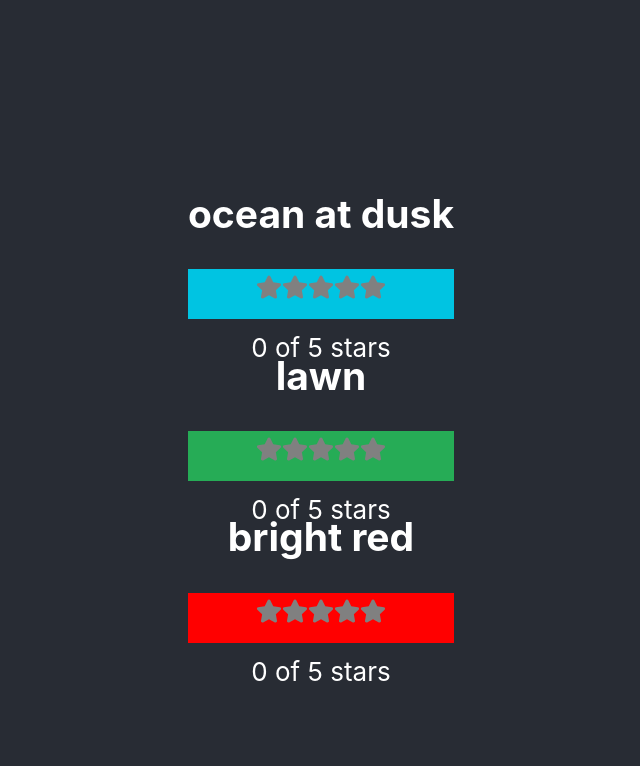
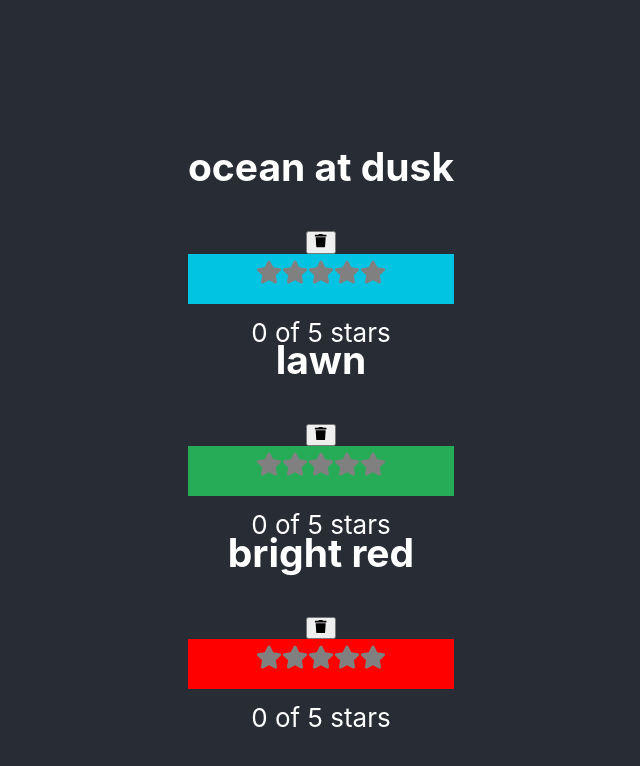
Before and after one commit to TatsukiSatoh/react-hands-on, a React (Create React App) app: page / in a window 1280 px wide. Shown: the top 766 px of the page, without its empty margins (319-959 px from the left). Built offline with nearby package versions, Linux system fonts and the light colour scheme.

Commit message:
fix: star rating

```diff
--- a/src/App.tsx
+++ b/src/App.tsx
@@ -6,24 +6,24 @@ import colorData from "./color_data.json";
 import ColorList from "./ColorList";
 
 function App() {
-	const [colors] = useState(colorData);
+	const [colors, setColors] = useState(colorData);
 	return (
 		<div className="App">
 			<header className="App-header">
-				{/* <img src={logo} className="App-logo" alt="logo" />
-				<p>
-					Edit <code>src/App.tsx</code> and save to reload.
-				</p>
-				<a
-					className="App-link"
-					href="https://reactjs.org"
-					target="_blank"
-					rel="noopener noreferrer"
-				>
-					Learn React
-				</a> */}
 				<>
-					<ColorList colors={colors} />
+					<ColorList
+						colors={colors}
+						onRemove={(id: string) => {
+							const newColors = colors.filter((color) => color.id !== id);
+							setColors(newColors);
+						}}
+						onRate={(id: string, rating: number) => {
+							const newColors = colors.map((color) =>
+								color.id === id ? { ...color, rating } : color,
+							);
+							setColors(newColors);
+						}}
+					/>
 				</>
 			</header>
 		</div>
--- a/src/Color.tsx
+++ b/src/Color.tsx
@@ -1,14 +1,32 @@
 import StarRating from "./StarRating";
+import { FaTrash } from "react-icons/fa";
+
 export default function Color({
+	id,
 	title,
 	color,
 	rating,
-}: { title: string; color: string; rating: number }) {
+	onRemove,
+	onRate,
+}: {
+	id: string;
+	title: string;
+	color: string;
+	rating: number;
+	onRemove: (f: string) => void;
+	onRate: (f: string, g: number) => void;
+}) {
 	return (
 		<section>
 			<h1>{title}</h1>
+			<button type="button" onClick={() => onRemove(id)}>
+				<FaTrash />
+			</button>
 			<div style={{ height: 50, backgroundColor: color }}>
-				<StarRating selectedStars={rating} />
+				<StarRating
+					selectedStars={rating}
+					onRate={(rating) => onRate(id, rating)}
+				/>
 			</div>
 		</section>
 	);
--- a/src/ColorList.tsx
+++ b/src/ColorList.tsx
@@ -2,12 +2,18 @@ import Color from "./Color";
 
 export default function ColorList({
 	colors = [],
-}: { colors: { id: string; title: string; color: string; rating: number }[] }) {
+	onRemove,
+	onRate,
+}: {
+	colors: { id: string; title: string; color: string; rating: number }[];
+	onRemove: (id: string) => void;
+	onRate: (id: string, rating: number) => void;
+}) {
 	if (!colors.length) return <div>No Colors Listed.</div>;
 	return (
 		<div>
 			{colors.map((color) => (
-				<Color key={color.id} {...color} />
+				<Color key={color.id} {...color} onRemove={onRemove} onRate={onRate} />
 			))}
 		</div>
 	);
--- a/src/StarRating.tsx
+++ b/src/StarRating.tsx
@@ -1,19 +1,25 @@
 import React, { useState } from "react";
 import { FaStar } from "react-icons/fa";
 
+// biome-ignore lint/suspicious/noExplicitAny: <explanation>
 const Star = ({ selected = false, onSelect = (f: any) => f }) => (
 	<FaStar color={selected ? "red" : "grey"} onClick={onSelect} />
 );
 
-export default function StarRating({ totalStars = 5, style = {}, ...props }) {
-	const [selectedStars, setSelectedStars] = useState(0);
+export default function StarRating({
+	totalStars = 5,
+	style = {},
+	onRate = (f: any) => f,
+	...props
+}) {
+	const [selectedStars] = useState(0);
 	return (
 		<div style={{ padding: "5px", ...style }} {...props}>
 			{[...Array(totalStars)].map((n, i) => (
 				<Star
 					key={i.toString()}
 					selected={selectedStars > i}
-					onSelect={() => setSelectedStars(i + 1)}
+					onSelect={() => onRate(i + 1)}
 				/>
 			))}
 			<p>
```
